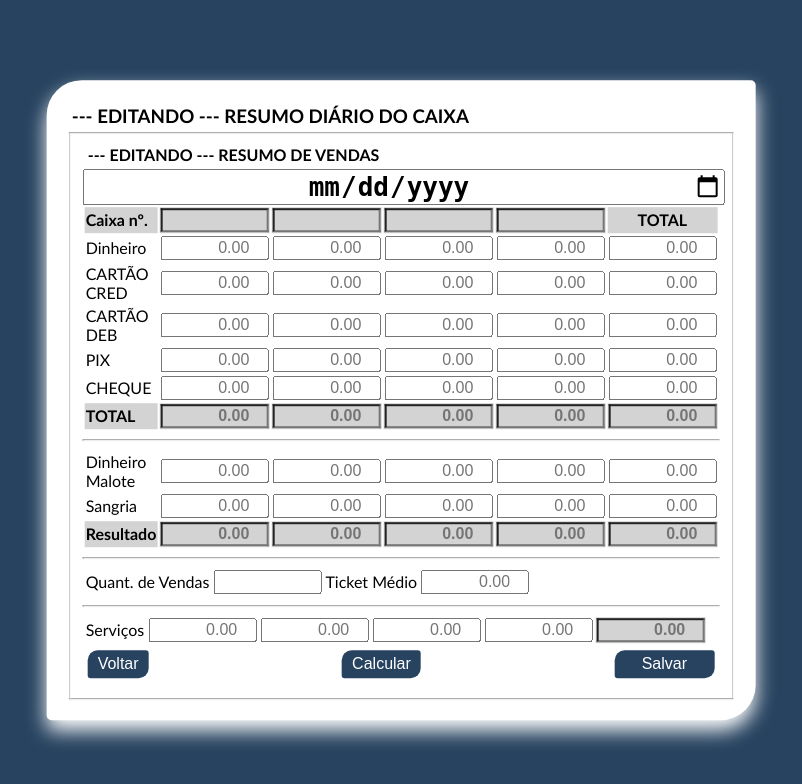
After one commit to kaduoliveira/resumo_caixa, a Flask app: template templates/editar.html in a window 1280 px wide. The commit adds this page. Shown: the top 784 px of the page, without its empty margins (239-1041 px from the left). Run offline with Flask 3, Linux system fonts and the light colour scheme; the template is opened without the code that fills it, so the values that code supplies are empty.

Commit message:
Função de editar implementada, padrão de exibição de data no formato Brasileiro na view implementado

```diff
--- a/app.py
+++ b/app.py
@@ -1,7 +1,5 @@
 from flask import Flask
 from flask_sqlalchemy import SQLAlchemy
-from sqlalchemy import false
-
 
 # Instanciando o app
 app = Flask(__name__)
--- a/static/js.js
+++ b/static/js.js
@@ -214,5 +214,14 @@ function calcular() {
     atualizarTotal3();
     atualizarTotal4();
     atualizarTotalTotal();
+    atualizarTotalDinheiro();
+    atualizarTotalCartaoCred();
+    atualizarTotalCartaoDeb();
+    atualizarTotalPix();
+    atualizarTotalCheque();
+    atualizarTotalMalotes();
+    atualizarTotalSangria();
+    atualizarTotalServicos();
+    calcularResultadoTotal();
 
 }
--- /dev/null
+++ b/templates/editar.html
@@ -0,0 +1,136 @@
+
+<!DOCTYPE html>
+<html>
+<head>
+    <title>EDITANDO Fechamento de Caixa</title>
+    <meta name="viewport" content="width=device-width, initial-scale=2.0">
+    <link rel="stylesheet" href="{{ url_for('static', filename='bo otstrap.css') }}">
+    <link rel="stylesheet" href="{{ url_for('static', filename='style.css') }}">
+
+</head>
+
+<body>
+    {% for message in get_flashed_messages() %}
+        <div class="alert alert-success">{{ message }}</div>
+    {% endfor %}
+    <script src="{{ url_for('static', filename='js.js' )}}"></script>
+
+<div class="floating-form">
+        <h3>--- EDITANDO --- RESUMO DIÁRIO DO CAIXA</h3>
+    <form method="post" action="/atualizar" >
+        <fieldset>
+            <input type="hidden" name="id" id="id" value="{{ caixa.id }}">
+            <h4>--- EDITANDO --- RESUMO DE VENDAS</h4>
+            <input type="date" name="data" id="data" required value="{{ caixa.data }}">
+            <table>
+                <tr class="caixa">
+                    <td><label for="caixa1">Caixa nº.</label></td>
+                    <td><input type="number" id="caixa1" name="caixa1" value="{{ caixa.caixa1 }}" required></td>
+                    <td><input type="number" id="caixa2" name="caixa2" value="{{ caixa.caixa2 }}"></td>
+                    <td><input type="number" id="caixa3" name="caixa3" value="{{ caixa.caixa3 }}"></td>
+                    <td><input type="number" id="caixa4" name="caixa4" value="{{ caixa.caixa4 }}"></td>
+                    <td style="text-align: center;">TOTAL</td>
+                </tr>
+                <tr>
+                    <td><label for="dinheiro1">Dinheiro</label></td>
+                    <td><input type="number" step="0.01" min="0" class="coluna1" placeholder="0.00" id="dinheiro1" name="dinheiro1" oninput="atualizarTotal1(); atualizarTotalDinheiro(); calcularResultado1()" value="{{ caixa.dinheiro1 }}"></td>
+                    <td><input type="number" step="0.01" min="0" class="coluna3" placeholder="0.00" id="dinheiro2" name="dinheiro2" oninput="atualizarTotal2(); atualizarTotalDinheiro(); calcularResultado2()" value="{{ caixa.dinheiro2 }}"></td>
+                    <td><input type="number" step="0.01" min="0" class="coluna4" placeholder="0.00" id="dinheiro3" name="dinheiro3" oninput="atualizarTotal3(); atualizarTotalDinheiro(); calcularResultado3()" value="{{ caixa.dinheiro3 }}"></td>
+                    <td><input type="number" step="0.01" min="0" class="coluna4" placeholder="0.00" id="dinheiro4" name="dinheiro4" oninput="atualizarTotal4(); atualizarTotalDinheiro(); calcularResultado4()" value="{{ caixa.dinheiro4 }}"></td>
+                    <td><input type="number" step="0.01" min="0" class="coluna5" placeholder="0.00" id="dinheiro_total" name="dinheiro_total" value="{{ dinheiro_total }}" readonly></td>
+                </tr>
+                <tr>
+                    <td><label for="cartao_cred1">CARTÃO CRED</label></td>
+                    <td><input type="number" step="0.01" min="0" class="" placeholder="0.00" id="cartao_cred1" name="cartao_cred1" oninput="atualizarTotal1(); atualizarTotalCartaoCred()" value="{{ caixa.cartao_cred1 }}"></td>
+                    <td><input type="number" step="0.01" min="0" class="" placeholder="0.00" id="cartao_cred2" name="cartao_cred2" oninput="atualizarTotal2(); atualizarTotalCartaoCred()" value="{{ caixa.cartao_cred2 }}"></td>
+                    <td><input type="number" step="0.01" min="0" class="" placeholder="0.00" id="cartao_cred3" name="cartao_cred3" oninput="atualizarTotal3(); atualizarTotalCartaoCred()" value="{{ caixa.cartao_cred3 }}"></td>
+                    <td><input type="number" step="0.01" min="0" class="" placeholder="0.00" id="cartao_cred4" name="cartao_cred4" oninput="atualizarTotal4(); atualizarTotalCartaoCred()" value="{{ caixa.cartao_cred4 }}"></td>
+                    <td><input type="number" step="0.01" min="0" class="" placeholder="0.00" id="cartao_cred_total" name="cartao_cred_total" readonly></td>
+                </tr>
+                <tr>
+                    <td><label for="cartao_deb1">CARTÃO DEB</label></td>
+                    <td><input type="number" step="0.01" min="0" class="form-control" placeholder="0.00" name="cartao_deb1" id="cartao_deb1" oninput="atualizarTotal1(); atualizarTotalCartaoDeb()" value="{{ caixa.cartao_deb1 }}"></td>
+                    <td><input type="number" step="0.01" min="0" class="form-control" placeholder="0.00" name="cartao_deb2" id="cartao_deb2" oninput="atualizarTotal2();  atualizarTotalCartaoDeb()" value="{{ caixa.cartao_deb2 }}"></td>
+                    <td><input type="number" step="0.01" min="0" class="form-control" placeholder="0.00" name="cartao_deb3" id="cartao_deb3" oninput="atualizarTotal3();  atualizarTotalCartaoDeb()" value="{{ caixa.cartao_deb3 }}"></td>
+                    <td><input type="number" step="0.01" min="0" class="form-control" placeholder="0.00" name="cartao_deb4" id="cartao_deb4" oninput="atualizarTotal4();  atualizarTotalCartaoDeb()" value="{{ caixa.cartao_deb4 }}"></td>
+                    <td><input type="number" step="0.01" min="0" class="form-control" placeholder="0.00" name="cartao_deb_total" id="cartao_deb_total" readonly></td>
+                </tr>
+                <tr>
+                    <td><label for="pix1">PIX</label></td>
+                    <td><input type="number" step="0.01" min="0" class="form-control" placeholder="0.00" name="pix1" id="pix1" oninput="atualizarTotal1(); atualizarTotalPix()" value="{{ caixa.pix1 }}"></td>
+                    <td><input type="number" step="0.01" min="0" class="form-control" placeholder="0.00" name="pix2" id="pix2" oninput="atualizarTotal2(); atualizarTotalPix()" value="{{ caixa.pix2 }}"></td>
+                    <td><input type="number" step="0.01" min="0" class="form-control" placeholder="0.00" name="pix3" id="pix3" oninput="atualizarTotal3(); atualizarTotalPix()" value="{{ caixa.pix3 }}"></td>
+                    <td><input type="number" step="0.01" min="0" class="form-control" placeholder="0.00" name="pix4" id="pix4" oninput="atualizarTotal4(); atualizarTotalPix()" value="{{ caixa.pix4 }}"></td>
+                    <td><input type="number" step="0.01" min="0" class="form-control" placeholder="0.00" name="pix_total" id="pix_total" readonly></td>
+                </tr>
+                <tr>
+                    <td><label for="cheque1">CHEQUE</label></td>
+                    <td><input type="number" step="0.01" min="0" class="form-control" placeholder="0.00" name="cheque1" id="cheque1" oninput="atualizarTotal1(); atualizarTotalCheque()" value="{{ caixa.cheque1 }}"></td>
+                    <td><input type="number" step="0.01" min="0" class="form-control" placeholder="0.00" name="cheque2" id="cheque2" oninput="atualizarTotal2(); atualizarTotalCheque()" value="{{ caixa.cheque2 }}"></td>
+                    <td><input type="number" step="0.01" min="0" class="form-control" placeholder="0.00" name="cheque3" id="cheque3" oninput="atualizarTotal3(); atualizarTotalCheque()" value="{{ caixa.cheque3 }}"></td>
+                    <td><input type="number" step="0.01" min="0" class="form-control" placeholder="0.00" name="cheque4" id="cheque4" oninput="atualizarTotal4(); atualizarTotalCheque()" value="{{ caixa.cheque4 }}"></td>
+                    <td><input type="number" step="0.01" min="0" class="form-control" placeholder="0.00" name="cheque_total" id="cheque_total" readonly></td>
+                </tr>
+                <tr class="destaque">
+                    <td><label class="destaque" for="total1">TOTAL</label></td>
+                    <td><input class="destaque" type="number" step="0.01" min="0" class="form-control" placeholder="0.00" name="total1" id="total1" oninput="atualizarTotalTotal()" value="{{ caixa.total1 }}" readonly></td>
+                    <td><input class="destaque" type="number" step="0.01" min="0" class="form-control" placeholder="0.00" name="total2" id="total2" oninput="atualizarTotalTotal()" value="{{ caixa.total2 }}" readonly></td>
+                    <td><input class="destaque" type="number" step="0.01" min="0" class="form-control" placeholder="0.00" name="total3" id="total3" oninput="atualizarTotalTotal()" value="{{ caixa.total3 }}" readonly></td>
+                    <td><input class="destaque" type="number" step="0.01" min="0" class="form-control" placeholder="0.00" name="total4" id="total4" oninput="atualizarTotalTotal()" value="{{ caixa.total4 }}" readonly></td>
+                    <td><input class="destaque" type="number" step="0.01" min="0" class="form-control" placeholder="0.00" name="total_total" id="total_total" readonly required></td>
+                </tr>
+            </table>
+            <hr>
+            <table>
+                <tr>
+                    <td><label for="malote1">Dinheiro Malote</label></td>
+                    <td><input type="number" step="0.01" min="0" class="form-control" placeholder="0.00" name="malote1" id="malote1" oninput="atualizarTotalMalotes(); calcularResultado1()" value="{{ caixa.malote1 }}"></td>
+                    <td><input type="number" step="0.01" min="0" class="form-control" placeholder="0.00" name="malote2" id="malote2" oninput="atualizarTotalMalotes(); calcularResultado2()" value="{{ caixa.malote2 }}"></td>
+                    <td><input type="number" step="0.01" min="0" class="form-control" placeholder="0.00" name="malote3" id="malote3" oninput="atualizarTotalMalotes(); calcularResultado3()" value="{{ caixa.malote3 }}"></td>
+                    <td><input type="number" step="0.01" min="0" class="form-control" placeholder="0.00" name="malote4" id="malote4" oninput="atualizarTotalMalotes(); calcularResultado4()" value="{{ caixa.malote4 }}"></td>
+                    <td><input type="number" step="0.01" min="0" class="form-control" placeholder="0.00" name="malote_total" id="malote_total" readonly></td>
+                </tr>
+                <tr class="sangria">
+                    <td><label for="sangria1">Sangria</label></td>
+                    <td><input type="number" step="0.01" min="0" class="form-control" placeholder="0.00" name="sangria1" id="sangria1" oninput="atualizarTotalSangria(); calcularResultado1()" value="{{ caixa.sangria1 }}"></td>
+                    <td><input type="number" step="0.01" min="0" class="form-control" placeholder="0.00" name="sangria2" id="sangria2" oninput="atualizarTotalSangria(); calcularResultado2()" value="{{ caixa.sangria2 }}"></td>
+                    <td><input type="number" step="0.01" min="0" class="form-control" placeholder="0.00" name="sangria3" id="sangria3" oninput="atualizarTotalSangria(); calcularResultado3()" value="{{ caixa.sangria3 }}"></td>
+                    <td><input type="number" step="0.01" min="0" class="form-control" placeholder="0.00" name="sangria4" id="sangria4" oninput="atualizarTotalSangria(); calcularResultado4()" value="{{ caixa.sangria4 }}"></td>
+                    <td><input type="number" step="0.01" min="0" class="form-control" placeholder="0.00" name="sangria_total" id="sangria_total"></td>
+                </tr>
+                <tr class="destaque">
+                    <td><label class="destaque" for="resultado1">Resultado</label></td>
+                    <td><input class="destaque" type="number" step="0.01" min="0" class="form-control" placeholder="0.00" name="resultado1" id="resultado1" readonly value="{{ caixa.resultado1 }}"></td>
+                    <td><input class="destaque" type="number" step="0.01" min="0" class="form-control" placeholder="0.00" name="resultado2" id="resultado2" readonly value="{{ caixa.resultado2 }}"></td>
+                    <td><input class="destaque" type="number" step="0.01" min="0" class="form-control" placeholder="0.00" name="resultado3" id="resultado3" readonly value="{{ caixa.resultado3 }}"></td>
+                    <td><input class="destaque" type="number" step="0.01" min="0" class="form-control" placeholder="0.00" name="resultado4" id="resultado4" readonly value="{{ caixa.resultado4 }}"></td>
+                    <td><input class="destaque" type="number" step="0.01" min="0" class="form-control" placeholder="0.00" name="resultado_total" id="resultado_total" readonly required></td>
+                </tr>
+            </table>
+            <hr>
+            <table>
+                <td><label for="qtd_vendas">Quant. de Vendas</label></td>
+                <td><input type="number" name="qtd_vendas" id="qtd_vendas" oninput="atualizarTicketMedio()" value="{{ caixa.qtd_vendas }}"></td>
+
+                <td><label for="tkt_medio">Ticket Médio</label></td>
+                <td><input type="number" step="0.01" min="0" class="form-control" placeholder="0.00" name="tkt_medio" id="tkt_medio" readonly value="{{ caixa.tkt_medio }}"></td>
+            </table>
+            <hr>
+            <table>
+                <tr>
+                    <td><label for="servicos1">Serviços</label></td>
+                    <td><input type="number" step="0.01" min="0" class="form-control" placeholder="0.00" name="servicos1" id="servicos1" oninput="atualizarTotalServicos()" value="{{ caixa.servicos1 }}"></td>
+                    <td><input type="number" step="0.01" min="0" class="form-control" placeholder="0.00" name="servicos2" id="servicos2" oninput="atualizarTotalServicos()" value="{{ caixa.servicos2 }}"></td>
+                    <td><input type="number" step="0.01" min="0" class="form-control" placeholder="0.00" name="servicos3" id="servicos3" oninput="atualizarTotalServicos()" value="{{ caixa.servicos3 }}"></td>
+                    <td><input type="number" step="0.01" min="0" class="form-control" placeholder="0.00" name="servicos4" id="servicos4" oninput="atualizarTotalServicos()" value="{{ caixa.servicos4 }}"></td>
+                    <td class="destaque"><input type="number" step="0.01" min="0" class="form-control destaque" placeholder="0.00" name="servicos_total" id="servicos_total"></td>
+                </tr>
+            </table>
+            <div style="text-align: right;">
+                <a href="{{ url_for('index') }}"><button class="voltar" type="button">Voltar</button></a>
+                <button type="button" onclick="calcular(); calcularResultadoTotal(); atualizarTotalTotal(); atualizarTotalDinheiro()">Calcular</button>
+                <button class="salvar" type="submit">Salvar</button>
+            </div>
+        </fieldset>
+    </form>
+</div>
```
Also changed, not shown: templates/lista.html (+9 -38 lines), views.py (+96 -3 lines).
